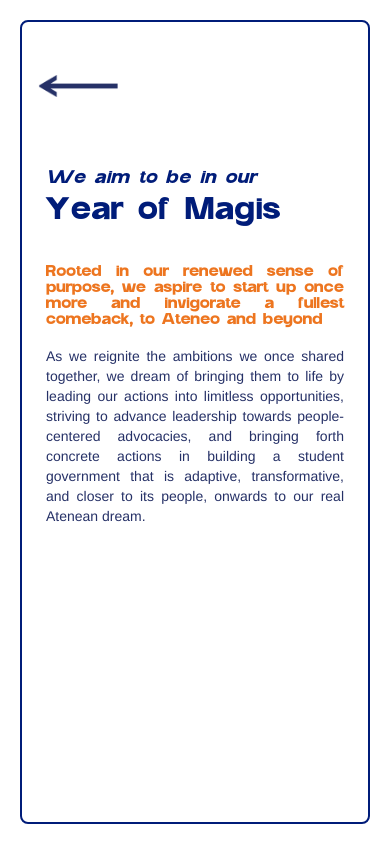
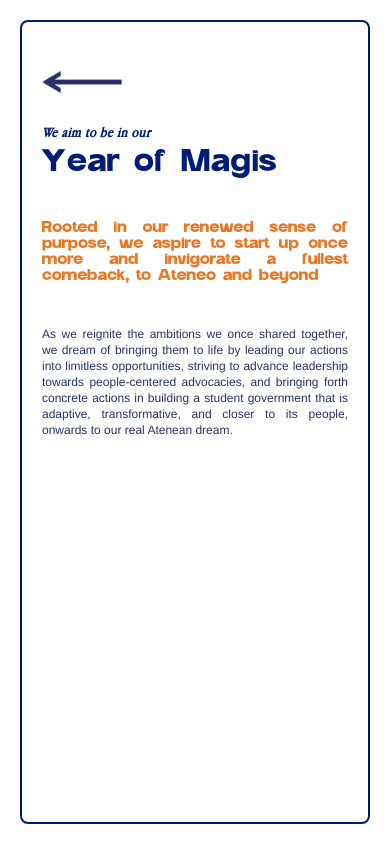
Before and after one commit to SAMAHAN-Systems-Development/samahan-at-the-get-go, a Next.js app: page /AboutFifthSection in a window 390 px wide. Built offline with nearby package versions, Linux system fonts and the light colour scheme.

Commit message:
refactor: updated component

```diff
--- a/src/app/AboutFifthSection/page.tsx
+++ b/src/app/AboutFifthSection/page.tsx
@@ -1,9 +1,9 @@
-import AboutFifthSection from "@/components/ui/AboutPage/AboutFifthSection/AboutFifthSection";
+import AboutFifthSection from '@/components/ui/AboutPage/AboutFifthSection/AboutFifthSection';
 
 export default function Home() {
   return (
     <main>
-      <AboutFifthSection title="Year of Magis" />
+      <AboutFifthSection />
     </main>
   );
 }
--- a/src/components/ui/AboutPage/AboutFifthSection/AboutFifthSection.tsx
+++ b/src/components/ui/AboutPage/AboutFifthSection/AboutFifthSection.tsx
@@ -1,16 +1,12 @@
-import React from "react";
-import Image from "next/image";
+import React from 'react';
+import Image from 'next/image';
 
-type TitleProps = {
-  title: string;
-};
-
-const AboutFifthSection = (props: TitleProps) => {
+const AboutFifthSection = () => {
   return (
     <>
       <div className="w-full h-screen flex justify-center">
-        <div className="relative w-full m-5 border-2 border-blue rounded-lg flex flex-col gap-5">
-          <div className="relative sm:w-36 sm:h-36 w-20 h-20 sm:mx-10 mx-4 mt-6 ">
+        <div className="relative w-full m-5 border-2 border-blue rounded-lg flex flex-col sm:p-14 p-5">
+          <div className="relative sm:w-36 sm:h-36 w-20 h-20">
             <Image
               src="/assets/images/LeftBlueArrow.png"
               alt="Blue Arrow"
@@ -18,26 +14,23 @@ const AboutFifthSection = (props: TitleProps) => {
               fill
             />
           </div>
-          <div className="flex flex-col sm:mx-14 sm:mb-14 mx-6 mt-6 gap-3 text-2xl lg:text-6xl md:text-5xl">
+          <div className="flex flex-col gap-3 text-2xl lg:text-6xl md:text-5xl">
             <h1 className=" flex flex-col gap-2 text-blue font-semibold tracking-wide font-artega">
-              <span className="text-blue sm:text-2xl text-sm font-appleGaramound italic font-semibold">
+              <span className="text-blue sm:text-3xl text-sm font-appleGaramond italic font-semibold">
                 We aim to be in our
-              </span>{" "}
-              {props.title}
+              </span>{' '}
+              Year of Magis
             </h1>
           </div>
 
-          <div className="flex flex-col">
-            <div className="sm:mx-14 mx-6 mt-4">
-              <p className="text-orange font-artega font-bold xl:text-2xl md:text-lg text-xs text-justify">
-                Rooted in our renewed sense of purpose, we aspire to start up
-                once more and invigorate a fullest comeback, to Ateneo and
-                beyond
-              </p>
-            </div>
+          <div className="flex flex-col mt-10">
+            <p className="text-orange font-artega font-bold xl:text-2xl md:text-lg text-xs text-justify">
+              Rooted in our renewed sense of purpose, we aspire to start up once
+              more and invigorate a fullest comeback, to Ateneo and beyond
+            </p>
 
-            <div className="sm:mx-14 mx-6 sm:mt-8 mt-4 mb-2 overflow-hidden">
-              <p className="text-lightBlue text-sm lg:text-xl md:text-lg text-justify">
+            <div className="overflow-hidden mt-10">
+              <p className="text-lightBlue text-xs lg:text-xl md:text-lg text-justify">
                 As we reignite the ambitions we once shared together, we dream
                 of bringing them to life by leading our actions into limitless
                 opportunities, striving to advance leadership towards
```
Also changed, not shown: 1 other file (tests, documents, lock files or other folders).
